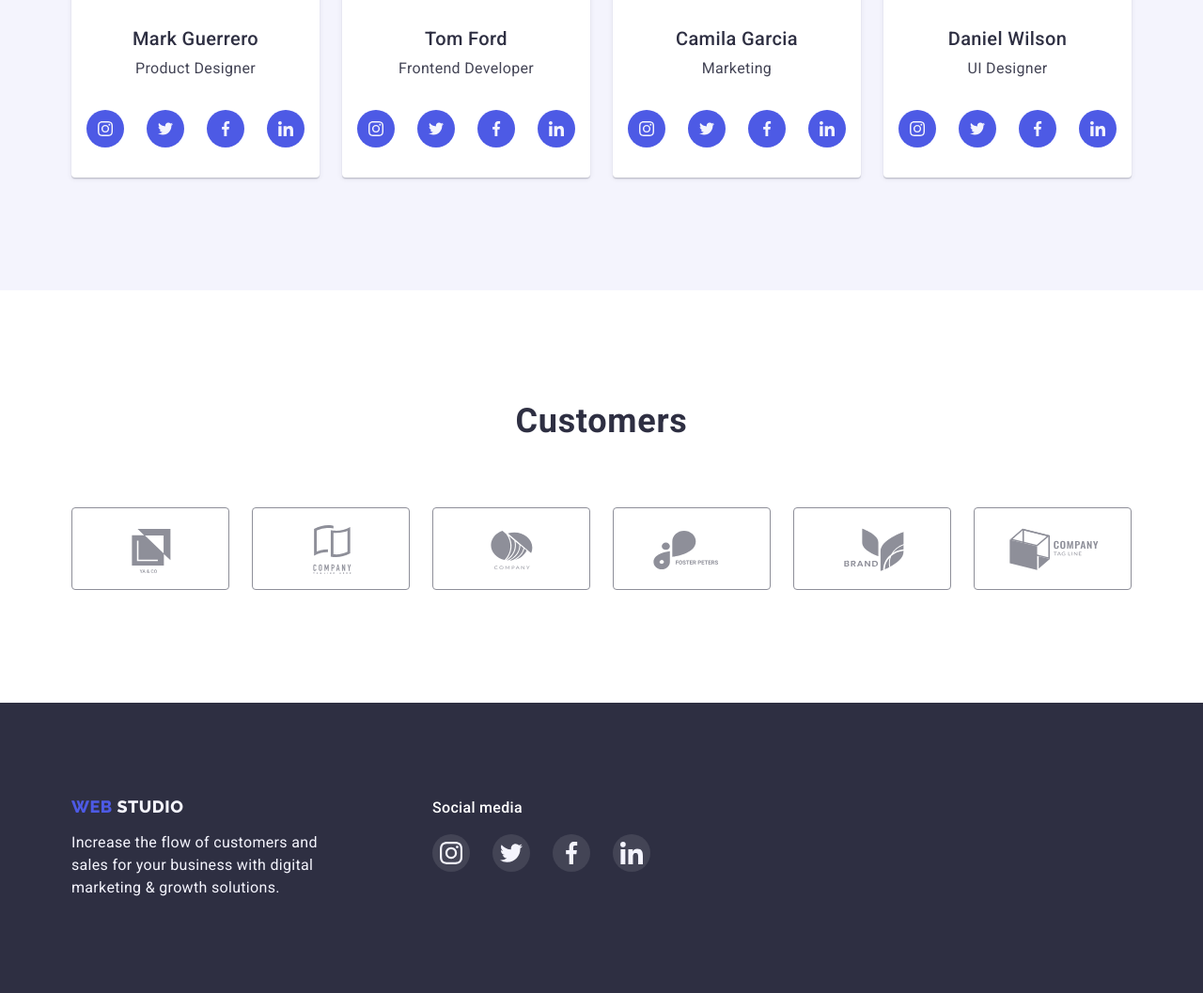
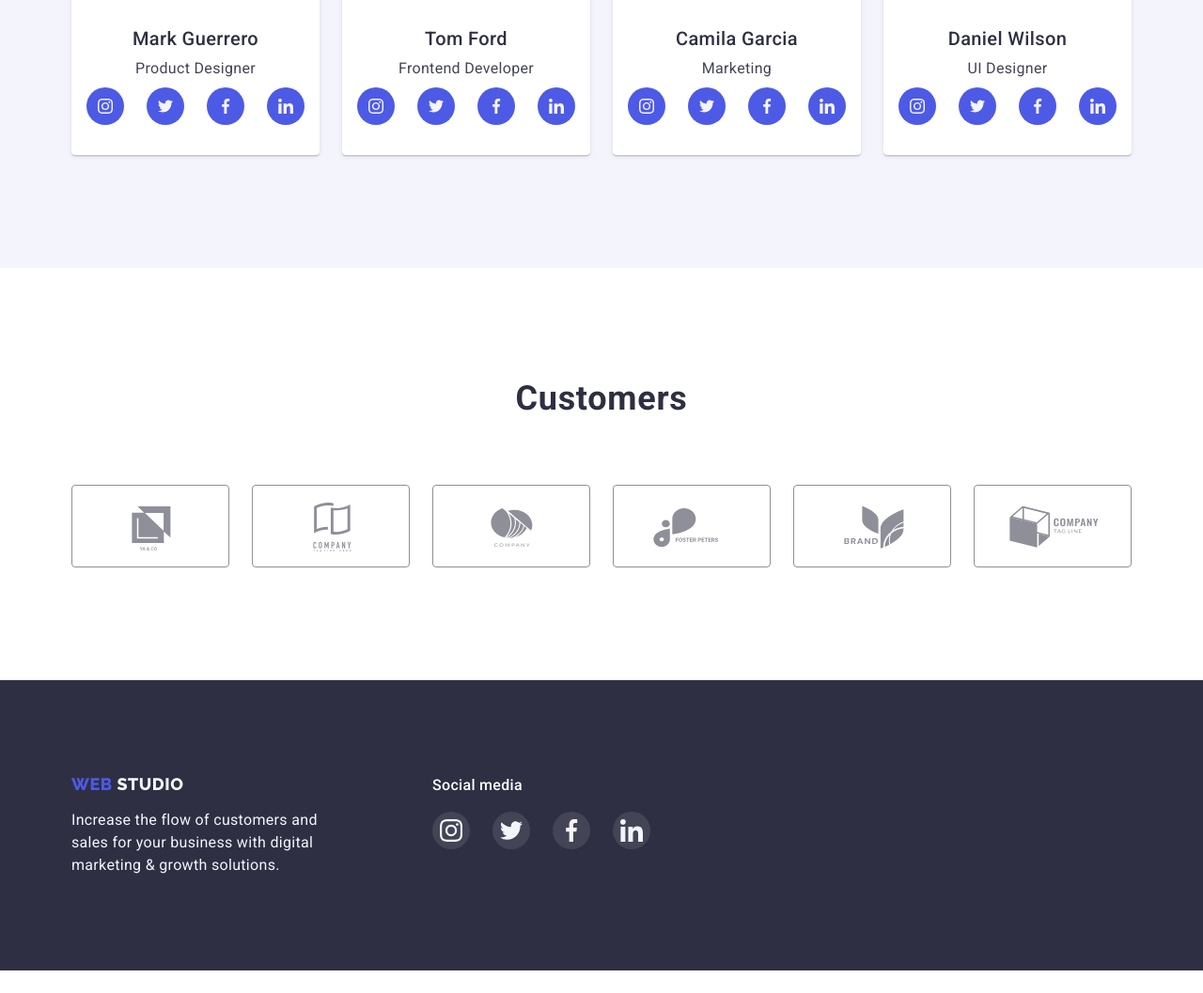
Before and after one commit to SerhiiBartikh/goit-markup-hw-04, a plain HTML site: page index.html in a window 1280 px wide. Shown: the part 2187-3244 px from the top of the page at 94% size. After the commit the page ends 3220 px from the top, so only its background shows below. Drawn offline with nearby package versions, Linux system fonts and the light colour scheme.

Commit message:
зробив зміни до домашки 4

```diff
--- a/css/styles.css
+++ b/css/styles.css
@@ -315,7 +315,7 @@ ul{
     display: flex;
     gap: 24px;
     justify-content: center;
-    margin-bottom: 32px;
+    margin-top:8px;
 }
 
 .section-icons-list li{
--- a/index.html
+++ b/index.html
@@ -145,7 +145,6 @@
                           <div class="section-team-wrapper">
                               <h3 class="list-title">Mark Guerrero</h3>
                               <p class="list-about">Product Designer</p>
-                          </div>
                               <ul class="section-icons-list list">
                                 <li class="section-icons-items">
                                     <a class="section-icons-link" href="">
@@ -176,13 +175,14 @@
                                     </a>
                                 </li>
                             </ul>
+                          </div>
+
                         </li>
                         <li class="section-team-card">
                             <img src="./images/tom.jpg" alt="Tom_Ford" width="264" height="260">
                             <div class="section-team-wrapper">
                                 <h3 class="list-title">Tom Ford</h3>
                                 <p class="list-about">Frontend Developer</p>
-                            </div>
                                 <ul class="section-icons-list list">
                                     <li class="section-icons-items">
                                         <a class="section-icons-link" href="">
@@ -213,13 +213,14 @@
                                         </a>
                                     </li>
                                 </ul>
+                            </div>
+
                         </li>
                         <li class="section-team-card">
                             <img src="./images/camila.jpg" alt="Camila_Garcia" width="264" height="260">
                             <div class="section-team-wrapper">
                                 <h3 class="list-title">Camila Garcia</h3>
                                 <p class="list-about">Marketing</p>
-                            </div>
                                 <ul class="section-icons-list list">
                                     <li class="section-icons-items">
                                         <a class="section-icons-link" href="">
@@ -250,13 +251,14 @@
                                         </a>
                                     </li>
                                 </ul>
+                            </div>
+
                         </li>
                         <li class="section-team-card">
                             <img src="./images/daniel.jpg" alt="Daniel_Wilson" width="264" height="260">
                             <div class="section-team-wrapper">
                                 <h3 class="list-title">Daniel Wilson</h3>
                                 <p class="list-about">UI Designer</p>
-                            </div>
                                 <ul class="section-icons-list list">
                                     <li class="section-icons-items">
                                         <a class="section-icons-link" href="">
@@ -287,6 +289,8 @@
                                         </a>
                                     </li>
                                 </ul>
+                            </div>
+
                         </li>
                     </ul>
 
@@ -365,9 +369,9 @@
                  & growth solutions.</p>
            </div>
            <div class="foter-icon-wrapper">
-                <h2 class="fotter-icons-title">
+                <p class="fotter-icons-title">
                     Social media
-                </h2>
+                </p>
                 <ul class="fotter-icons-list list">
 
                         <li class="fotter-icons-item">
```
Also changed, not shown: portfolio.html (+2 -2 lines). Lines whose indentation alone changed are shown as unchanged.
